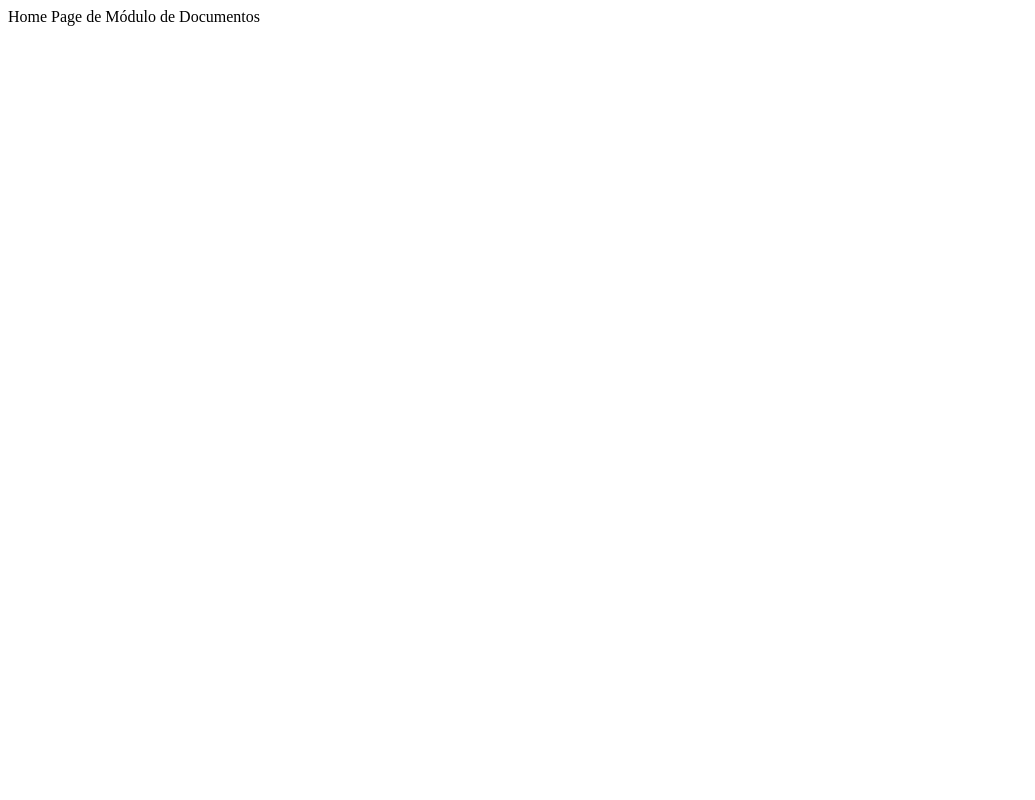
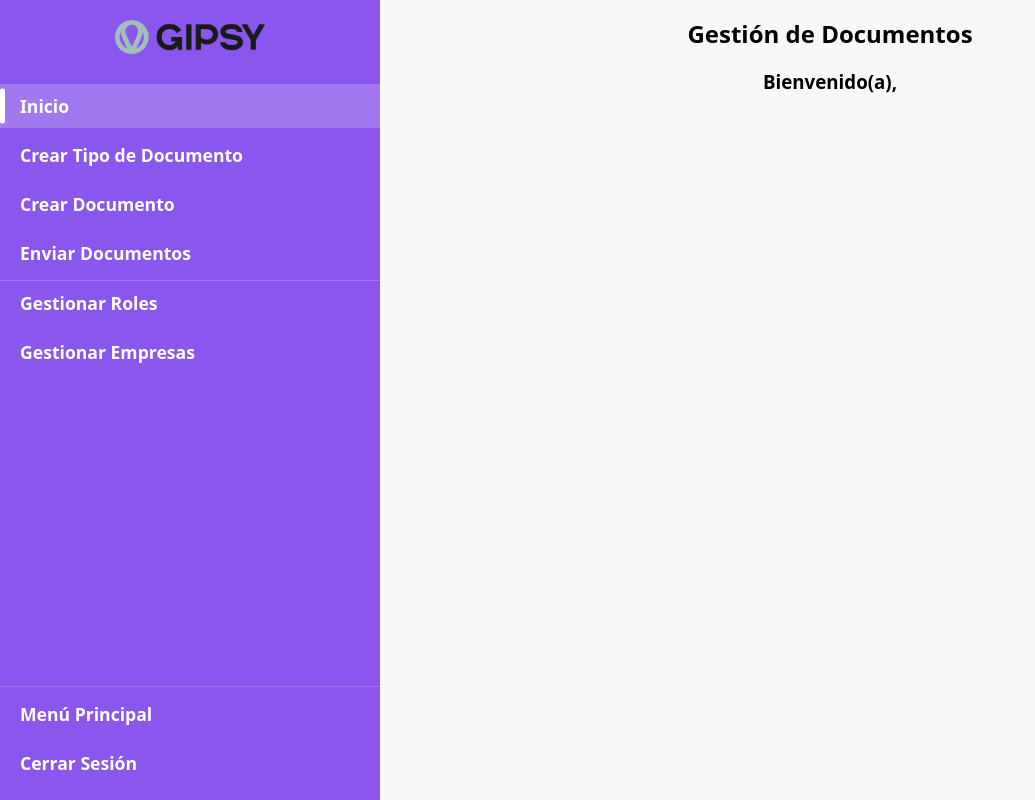
Before and after one commit to ProyGipsy/DocumentosApp, a React (Vite) app in the folder frontend/: page /documents/ in a window 1280 px wide. Shown: the whole page, without its empty margins (0-1035 px from the left). Built offline with nearby package versions, Linux system fonts and the light colour scheme.

Commit message:
Feat: Adding sidebar and general home

```diff
--- a/frontend/src/AppRoutes.jsx
+++ b/frontend/src/AppRoutes.jsx
@@ -1,11 +1,13 @@
 import React from 'react';
 import { Routes, Route } from 'react-router-dom';
+
+import HomeGeneral from './components/general/HomeGeneral.jsx';
 
 export default function AppRoutes(){
     return (
         <Routes>
             {/* Paths from the App */}
-            <Route path="/" element={<div>Home Page de Módulo de Documentos</div>} />
+            <Route path="/" element={<HomeGeneral/>} />
         </Routes>
     );
 }
--- /dev/null
+++ b/frontend/src/components/base/LayoutBase.jsx
@@ -0,0 +1,35 @@
+import React, { useState } from 'react';
+import { Link } from 'react-router-dom';
+import Sidebar from './Sidebar';
+import '../../styles/base/menu.css';
+import '../../styles/base/home.css';
+
+const LayoutBaseAdmin = ({ activePage, children }) => {
+  const [sidebarActive, setSidebarActive] = useState(false);
+
+  const toggleSidebar = () => setSidebarActive(!sidebarActive);
+  const closeSidebar = () => setSidebarActive(false);
+  const onLogout = () => {
+    sessionStorage.removeItem('session_token');
+    navigate('/');
+  }
+
+  return (
+    <div className="layout">
+      {/* El Sidebar ahora es un componente separado */}
+      <Sidebar
+        activePage={activePage}
+        sidebarActive={sidebarActive}
+        closeSidebar={closeSidebar}
+        onLogout={onLogout}
+      />
+
+      {/* Contenido principal */}
+      <div className={`main-content ${sidebarActive ? 'sidebar-open' : ''}`} id='mainContentAdmin'>
+        {children}
+      </div>
+    </div>
+  );
+};
+
+export default LayoutBaseAdmin;
--- /dev/null
+++ b/frontend/src/components/base/Sidebar.jsx
@@ -0,0 +1,72 @@
+import React from 'react';
+import { Link } from 'react-router-dom';
+import '../../styles/base/menu.css';
+import logo from '../../assets/IMG/Gipsy_imagotipo_color.png'
+
+const Sidebar = ({ activePage, sidebarActive, closeSidebar, onLogout }) => {
+  const isActive = (page) => activePage === page;
+
+  return (
+    <>
+      {/* Sidebar */}
+      <div className={`sidebar ${sidebarActive ? 'active' : ''}`} id="sidebarAdmin">
+        <div className="logo">
+            <Link to="/" onClick={closeSidebar}>
+              <img src={logo} alt="Logo" />
+            </Link>
+        </div>
+        <div className="containerSideBar">
+          <ul>
+            <li>
+              <div className={`optionContainer ${isActive('home') ? 'active' : ''}`}>
+                <Link to="/" className="optionLink" onClick={closeSidebar}>Inicio</Link>
+              </div>
+            </li>
+            <li>
+              <div className={`optionContainer ${isActive('documentType') ? 'active' : ''}`}>
+                <Link to="/" className="optionLink" onClick={closeSidebar}>Crear Tipo de Documento</Link>
+              </div>
+            </li>
+            <li>
+              <div className={`optionContainer ${isActive('documents') ? 'active' : ''}`}>
+                <Link to="/" className="optionLink" onClick={closeSidebar}>Crear Documento</Link>
+              </div>
+            </li>
+            <li>
+              <div className={`optionContainer ${isActive('sendDocuments') ? 'active' : ''}`}>
+                <Link to="/" className="optionLink" onClick={closeSidebar}>Enviar Documentos</Link>
+              </div>
+            </li>
+            {/* Funciones para usuarios de Rol Administrador */}
+            <li className="AdminMenu">
+              <div className={`optionContainer ${isActive('home') ? '' : ''}`}>
+                <Link to="/" className="optionLink" onClick={closeSidebar}>Gestionar Roles</Link>
+              </div>
+            </li>
+            <li>
+              <div className={`optionContainer ${isActive('login') ? 'active' : ''}`}>
+                <Link to="/" className="optionLink" onClick={closeSidebar}>Gestionar Empresas</Link>
+              </div>
+            </li>
+          </ul>
+
+          <ul className="bottomMenu">
+            {/* Redireccionamiento a templates de Flask */}
+            <li>
+              <div className={`optionContainer ${isActive('home') ? '' : ''}`}>
+                <a href="/welcome" className="optionLink" onClick={closeSidebar}>Menú Principal</a>
+              </div>
+            </li>
+            <li>
+              <div className={`optionContainer ${isActive('login') ? 'active' : ''}`}>
+                <a href="/login" className="optionLink">Cerrar Sesión</a>
+              </div>
+            </li>
+          </ul>
+        </div>
+      </div>
+    </>
+  );
+};
+
+export default Sidebar;
--- /dev/null
+++ b/frontend/src/components/general/HomeGeneral.jsx
@@ -0,0 +1,22 @@
+import React, { useEffect }from 'react';
+import LayoutBaseAdmin from '../base/LayoutBase';
+
+const HomeAdmin = () => {
+  return (
+    <LayoutBaseAdmin activePage="home">
+      <div className="content">
+        <div className="title-container">
+          <div className="title-center">
+            <h2>Gestión de Documentos</h2>
+          </div>
+          <div className="title-center">
+            <h3>Bienvenido(a), </h3>
+          </div>
+        </div>
+
+      </div>
+    </LayoutBaseAdmin>
+  );
+};
+
+export default HomeAdmin;
--- /dev/null
+++ b/frontend/src/styles/base/home.css
@@ -0,0 +1,27 @@
+/*  Base style  */
+.content {
+    padding: 0% 3% 3% 3%;
+    flex: 1;
+    display: flex;
+    flex-direction: column;
+    justify-content: flex-start;
+}
+
+.title-container {
+    padding: 2%;
+    display: flex;
+    flex-direction: column;
+    align-items: center;
+    justify-content: center;
+}
+
+.title-center h2 {
+    margin: 0;
+}
+
+.content img {
+    width: 100%;
+    height: auto;
+    flex: 1;
+    object-fit: cover;
+}
--- /dev/null
+++ b/frontend/src/styles/base/menu.css
@@ -0,0 +1,269 @@
+body {
+    margin: 0;
+    padding: 0;
+    font-family: system-ui, -apple-system, BlinkMacSystemFont, 'Segoe UI', Roboto, Oxygen, Ubuntu, Cantarell, 'Open Sans', 'Helvetica Neue', sans-serif;
+    overflow-x: hidden;
+}
+
+.layout {
+    display: flex;
+    height: 100vh;
+    width: 100vw;
+}
+
+#sidebarUser {
+    width: 380px;
+    flex-shrink: 0;
+    height: 100%;
+    background-color: #4068f8;
+    display: flex;
+    flex-direction: column;
+    align-items: center;
+    position: sticky;
+    top: 0;
+    left: 0;
+    z-index: 1000;
+    transition: transform 0.3s ease;
+}
+
+#sidebarTech {
+    width: 380px;
+    flex-shrink: 0;
+    height: 100%;
+    background-color: #455a64;
+    display: flex;
+    flex-direction: column;
+    align-items: center;
+    position: sticky;
+    top: 0;
+    left: 0;
+    z-index: 1000;
+    transition: transform 0.3s ease;
+}
+
+#sidebarAdmin {
+    width: 380px;
+    flex-shrink: 0;
+    height: 100%;
+    background-color: #8b56ed;
+    display: flex;
+    flex-direction: column;
+    align-items: center;
+    position: sticky;
+    top: 0;
+    left: 0;
+    z-index: 1000;
+    transition: transform 0.3s ease;
+}
+
+#sidebarUser .logo,
+#sidebarTech .logo,
+#sidebarAdmin .logo {
+    display: flex;
+    justify-content: center;
+    padding: 20px 0;
+}
+
+#sidebarUser .logo img,
+#sidebarTech .logo img,
+#sidebarAdmin .logo img {
+    width: 150px;
+    height: auto;
+}
+
+#sidebarUser ul,
+#sidebarTech ul,
+#sidebarAdmin ul {
+    list-style: none;
+    padding: 0;
+    margin: 0;
+    width: 100%;
+}
+
+#sidebarUser ul li,
+#sidebarTech ul li,
+#sidebarAdmin ul li {
+    margin: 5px 0;
+}
+
+.optionContainer {
+    display: flex;
+    align-items: center;
+    padding: 10px 20px;
+    cursor: pointer;
+    position: relative;
+    transition: background-color 0.2s ease;
+}
+
+.optionContainer:hover {
+    background-color: rgba(255, 255, 255, 0.1);
+}
+
+.optionContainer .optionLink {
+    text-decoration: none;
+    color: white;
+    font-size: 1.1em;
+    font-weight: bold;
+    flex-grow: 1;
+}
+
+.optionContainer.active {
+    background-color: rgba(255, 255, 255, 0.2);
+}
+
+.optionContainer.active::before {
+    content: '';
+    position: absolute;
+    left: 0;
+    top: 50%;
+    transform: translateY(-50%);
+    width: 5px;
+    height: 80%;
+    background-color: white;
+    border-radius: 2px;
+}
+
+.containerSideBar {
+    display: flex;
+    flex-direction: column;
+    justify-content: space-between;
+    height: 100%;
+    width: 100%;
+    padding-bottom: 10px;
+}
+
+.AdminMenu {
+    border-top: 1px solid rgba(255, 255, 255, 0.2);
+}
+
+.bottomMenu {
+    margin-top: auto;
+    border-top: 1px solid rgba(255, 255, 255, 0.2);
+    padding-top: 10px;
+}
+
+.navMenu {
+    border-top: 1px solid rgba(255, 255, 255, 0.2);
+}
+
+#mainContentUser,
+#mainContentTech,
+#mainContentAdmin {
+    flex-grow: 1;
+    padding: 0;
+    overflow-y: auto;
+    overflow-x: hidden;
+    background-color: #f8f8f8;
+}
+
+header {
+    display: flex;
+    justify-content: space-between;
+    align-items: center;
+    padding: 10px 20px;
+    background-color: #4068f8;
+    color: white;
+    box-shadow: 0 2px 5px rgba(0, 0, 0, 0.1);
+}
+
+.menu-icon {
+    width: auto;
+    cursor: pointer;
+}
+
+.menu-icon img {
+    height: 35px;
+    width: auto;
+}
+
+.logoMobile {
+    text-align: center;
+}
+
+.logoMobile img {
+    height: 50px;
+    width: auto;
+}
+
+.user-info {
+    font-size: 1.1em;
+    font-weight: bold;
+    color: white;
+    text-align: right;
+}
+
+.backgroundOpacity {
+    display: none;
+    position: fixed;
+    top: 0;
+    left: 0;
+    width: 100%;
+    height: 100%;
+    background-color: rgba(0, 0, 0, 0.5);
+    z-index: 999;
+}
+
+@media (max-width: 1220px) {
+    #sidebarUser {
+        position: fixed;
+        left: -280px;
+        width: 280px;
+        height: 100vh;
+        z-index: 1001;
+        background-color: #4068f8;
+    }
+
+    #sidebarTech {
+        position: fixed;
+        left: -280px;
+        width: 280px;
+        height: 100vh;
+        z-index: 1001;
+        background-color: #455a64;
+    }
+
+    #sidebarUser.active,
+    #sidebarTech.active,
+    #sidebarAdmin.active {
+        transform: translateX(280px);
+    }
+
+    #mainContentUser,
+    #mainContentTech,
+    #mainContentAdmin {
+        margin-left: 0;
+        width: 100vw;
+        transition: transform 0.3s ease;
+    }
+
+    header {
+        display: flex;
+    }
+
+    .backgroundOpacity.active {
+        display: block;
+    }
+
+    div, p, span {
+        font-size: 0.9rem;
+    }
+
+    h2 {
+        font-size: 1.50rem;
+        margin-bottom: 5px;
+    }
+
+    li {
+        font-size: .8em;
+    }
+
+    #sidebarUser .logo img,
+    #sidebarTech .logo img,
+    #sidebarAdmin .logo img {
+        width: 120px;
+    }
+
+    .optionContainer {
+        padding: 10px 20px;
+    }
+}
```
Also changed, not shown: frontend/src/assets/img/Gipsy_imagotipo_color.png (added).
